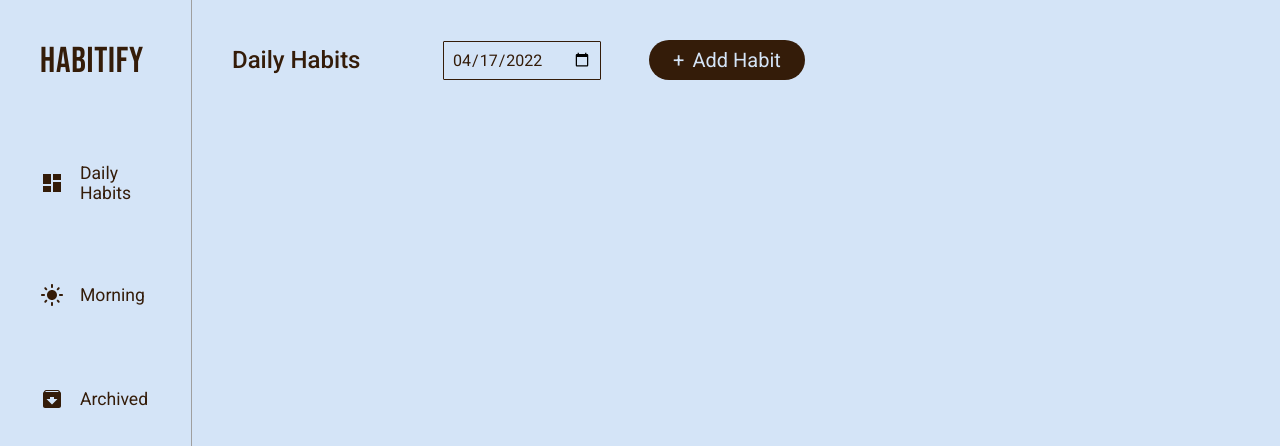
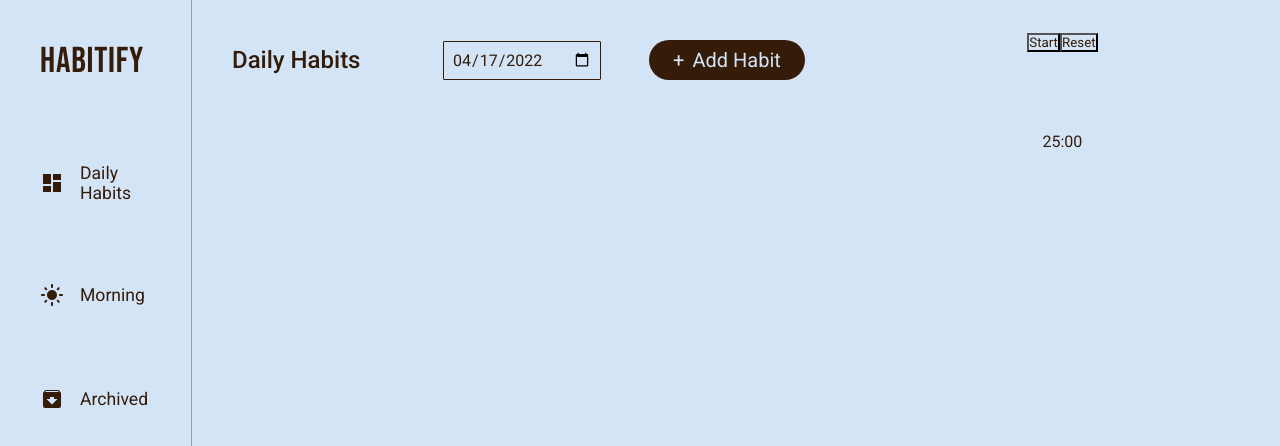
Before and after one commit to tejas-muthya37/habit-tracker, a React (Create React App) app: page / in a window 1280 px wide. Shown: the top 446 px of the page. Built offline with nearby package versions, Linux system fonts and the light colour scheme; no server answers.

Commit message:
Feat: Pomodoro initial setup

```diff
--- /dev/null
+++ b/src/Components/Pomodoro/Pomodoro.js
@@ -0,0 +1,97 @@
+import "./pomodoro.css";
+import { usePomodoro } from "../../Context/pomodoro-context";
+import { useEffect } from "react";
+
+const Pomodoro = () => {
+  const { state, dispatch } = usePomodoro();
+  const timerMinutes = state.minutes < 10 ? `0${state.minutes}` : state.minutes;
+  const timerSeconds = state.seconds < 10 ? `0${state.seconds}` : state.seconds;
+
+  useEffect(
+    state.pomodoroRunning
+      ? () => {
+          let interval = setInterval(() => {
+            clearInterval(interval);
+            if (state.seconds === 0) {
+              if (state.minutes === 0) {
+                if (state.displayBreakMessage === true) {
+                  dispatch({ type: "SET_SECONDS", payload: 0 });
+                  dispatch({ type: "SET_MINUTES", payload: 25 });
+                } else {
+                  if (state.pomodoroCount === 3) {
+                    dispatch({ type: "SET_SECONDS", payload: 0 });
+                    dispatch({ type: "SET_MINUTES", payload: 15 });
+                    dispatch({ type: "SET_POMODORO_COUNT", payload: 0 });
+                  } else {
+                    dispatch({ type: "SET_SECONDS", payload: 0 });
+                    dispatch({ type: "SET_MINUTES", payload: 5 });
+                    dispatch({
+                      type: "SET_POMODORO_COUNT",
+                      payload: state.pomodoroCount + 1,
+                    });
+                  }
+                }
+                dispatch({
+                  type: "SET_DISPLAY_MESSAGE",
+                  payload: !state.displayBreakMessage,
+                });
+              } else {
+                dispatch({ type: "SET_SECONDS", payload: 59 });
+                dispatch({ type: "SET_MINUTES", payload: state.minutes - 1 });
+              }
+            } else {
+              dispatch({ type: "SET_SECONDS", payload: state.seconds - 1 });
+            }
+          }, 1000);
+        }
+      : state.resetFlag
+      ? () => {
+          dispatch({ type: "SET_SECONDS", payload: 0 });
+          dispatch({ type: "SET_MINUTES", payload: 25 });
+          dispatch({
+            type: "SET_DISPLAY_MESSAGE",
+            payload: false,
+          });
+        }
+      : () => {}
+  );
+
+  return (
+    <div className="Pomodoro">
+      <div>
+        <button
+          onClick={() => {
+            dispatch({
+              type: "SET_POMODORO_RUNNING",
+              payload: !state.pomodoroRunning,
+            });
+            state.resetFlag &&
+              dispatch({ type: "SET_RESET_FLAG", payload: false });
+          }}
+        >
+          {state.pomodoroRunning ? "Stop" : "Start"}
+        </button>
+        <button
+          onClick={() => {
+            dispatch({ type: "SET_POMODORO_RUNNING", payload: false });
+            dispatch({ type: "SET_RESET_FLAG", payload: true });
+          }}
+        >
+          Reset
+        </button>
+      </div>
+      <div className="timer">
+        {state.displayBreakMessage && (
+          <div>
+            <h3>Break time! Next session starts in: </h3>
+          </div>
+        )}
+        <span>
+          {timerMinutes}:{timerSeconds}
+        </span>
+      </div>
+    </div>
+  );
+};
+
+export default Pomodoro;
--- /dev/null
+++ b/src/Components/Pomodoro/pomodoro.css
@@ -0,0 +1,7 @@
+.Pomodoro {
+    padding: 2rem;
+    display: flex;
+    flex-direction: column;
+    align-items: center;
+    gap: 5rem;
+}
--- /dev/null
+++ b/src/Context/pomodoro-context.js
@@ -0,0 +1,61 @@
+import { createContext, useContext, useReducer } from "react";
+
+const PomodoroContext = createContext();
+
+const reducer = (state, action) => {
+  switch (action.type) {
+    case "SET_SECONDS":
+      return {
+        ...state,
+        seconds: action.payload,
+      };
+    case "SET_MINUTES":
+      return {
+        ...state,
+        minutes: action.payload,
+      };
+    case "SET_POMODORO_COUNT":
+      return {
+        ...state,
+        pomodoroCount: action.payload,
+      };
+    case "SET_POMODORO_RUNNING":
+      return {
+        ...state,
+        pomodoroRunning: action.payload,
+      };
+    case "SET_DISPLAY_MESSAGE":
+      return {
+        ...state,
+        displayBreakMessage: action.payload,
+      };
+    case "SET_RESET_FLAG":
+      return {
+        ...state,
+        resetFlag: action.payload,
+      };
+    default:
+      return state;
+  }
+};
+
+const PomodoroProvider = ({ children }) => {
+  const [state, dispatch] = useReducer(reducer, {
+    minutes: 25,
+    seconds: 0,
+    displayBreakMessage: false,
+    pomodoroRunning: false,
+    pomodoroCount: 0,
+    resetFlag: false,
+  });
+
+  return (
+    <PomodoroContext.Provider value={{ state, dispatch }}>
+      {children}
+    </PomodoroContext.Provider>
+  );
+};
+
+const usePomodoro = () => useContext(PomodoroContext);
+
+export { usePomodoro, PomodoroProvider };
--- a/src/Screens/Homepage/Homepage.js
+++ b/src/Screens/Homepage/Homepage.js
@@ -2,6 +2,7 @@ import "./homepage.css";
 import Sidebar from "./../../Components/Sidebar/Sidebar";
 import Navbar from "../../Components/Navbar/Navbar";
 import Habits from "../../Components/Habits/Habits";
+import Pomodoro from "../../Components/Pomodoro/Pomodoro";
 
 const Homepage = ({ morningHabits, archivedHabits }) => {
   return (
@@ -15,6 +16,9 @@ const Homepage = ({ morningHabits, archivedHabits }) => {
         {morningHabits && <Habits morningHabits={true} />}
         {archivedHabits && <Habits archivedHabits={true} />}
       </div>
+      <div>
+        <Pomodoro />
+      </div>
     </div>
   );
 };
--- a/src/Screens/Homepage/homepage.css
+++ b/src/Screens/Homepage/homepage.css
@@ -1,5 +1,5 @@
 .Homepage {
     height: 100vh;
     display: grid;
-    grid-template-columns: 15% 0.6fr;
+    grid-template-columns: 15% 0.6fr 0.4fr;
 }
--- a/src/index.js
+++ b/src/index.js
@@ -1,13 +1,16 @@
 import React from "react";
 import ReactDOM from "react-dom";
 import { HabitProvider } from "./Context/habit-context";
+import { PomodoroProvider } from "./Context/pomodoro-context";
 
 import App from "./App";
 
 ReactDOM.render(
   <React.StrictMode>
     <HabitProvider>
-      <App />
+      <PomodoroProvider>
+        <App />
+      </PomodoroProvider>
     </HabitProvider>
   </React.StrictMode>,
   document.getElementById("root")
```
